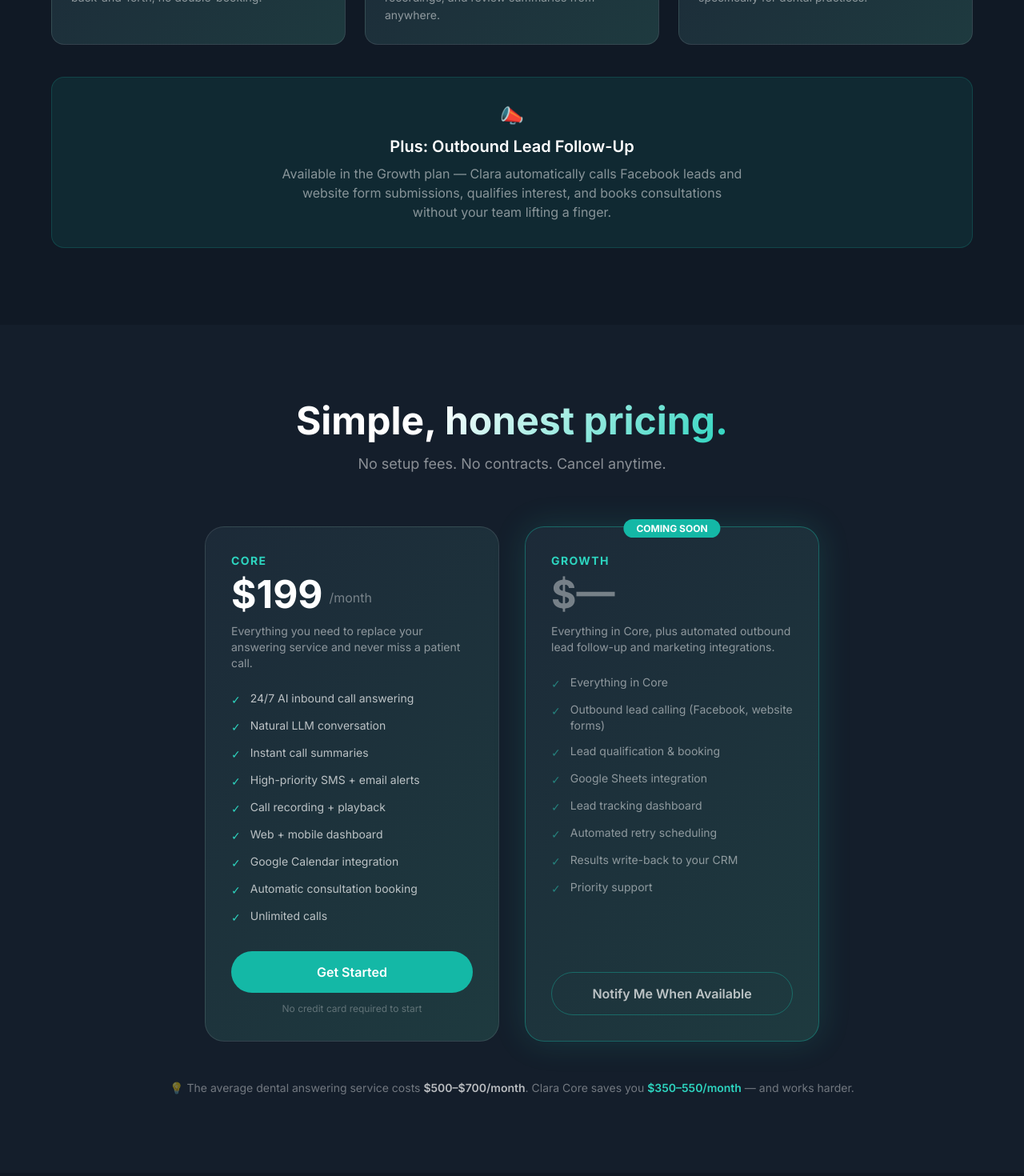
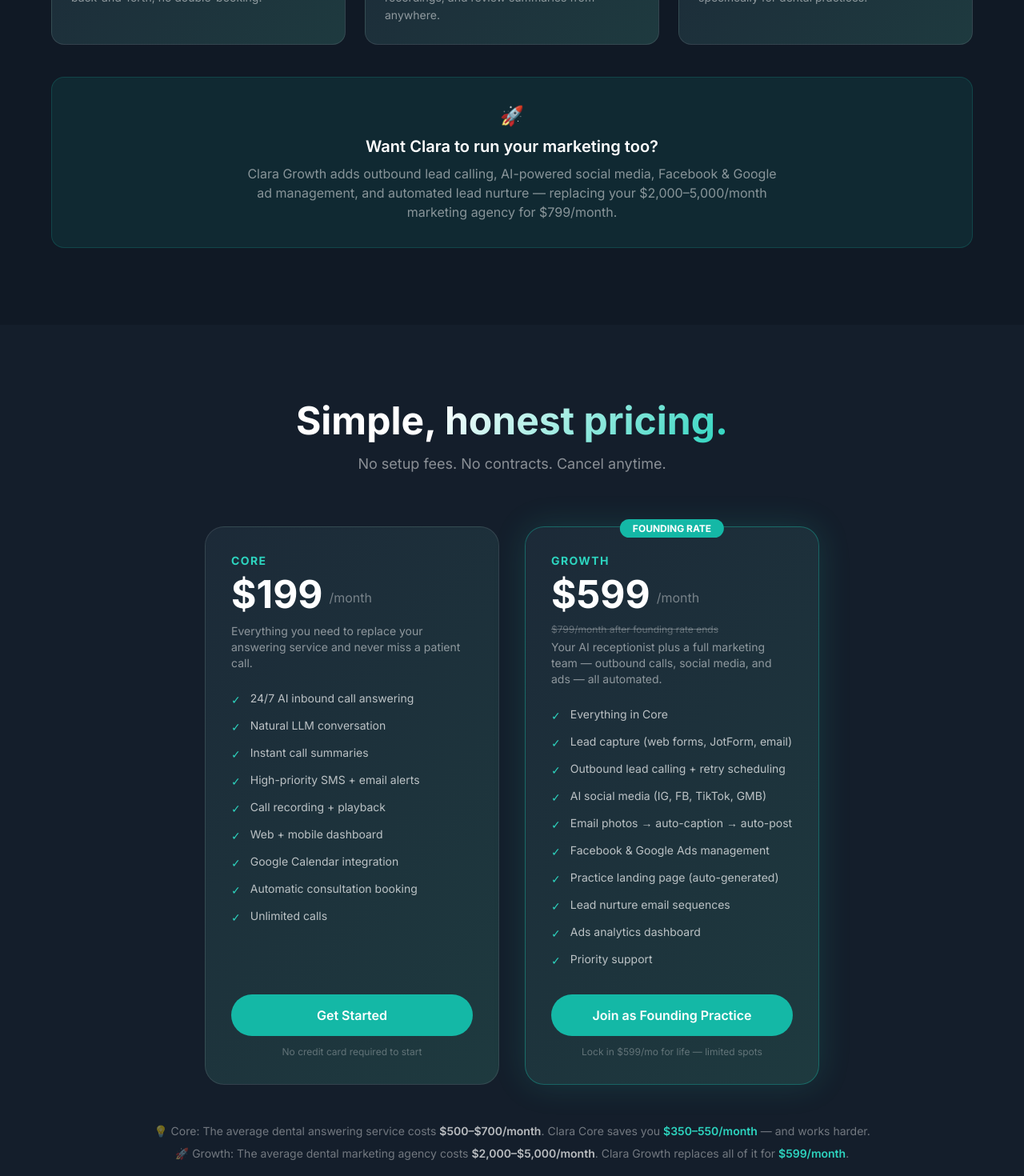
Before and after one commit to dentalondemand/iamclara-website, a Next.js app: page / in a window 1280 px wide. Shown: the part 2260-3730 px from the top of the page at 80% size. Built offline with nearby package versions, Linux system fonts and the light colour scheme.

Commit message:
pricing: Growth tier live at 99 founding rate (99 standard)

```diff
--- a/app/page.tsx
+++ b/app/page.tsx
@@ -214,11 +214,11 @@
 
         {/* Growth tier teaser */}
         <div className="mt-10 bg-teal-500/10 border border-teal-500/20 rounded-2xl p-8 text-center">
-          <div className="text-2xl mb-2">📣</div>
-          <h3 className="text-xl font-semibold mb-2">Plus: Outbound Lead Follow-Up</h3>
-          <p className="text-white/50 max-w-xl mx-auto">
-            Available in the Growth plan — Clara automatically calls Facebook leads and website form submissions,
-            qualifies interest, and books consultations without your team lifting a finger.
+          <div className="text-2xl mb-2">🚀</div>
+          <h3 className="text-xl font-semibold mb-2">Want Clara to run your marketing too?</h3>
+          <p className="text-white/50 max-w-2xl mx-auto">
+            Clara Growth adds outbound lead calling, AI-powered social media, Facebook &amp; Google ad management,
+            and automated lead nurture — replacing your $2,000–5,000/month marketing agency for $799/month.
           </p>
         </div>
       </div>
@@ -280,49 +280,58 @@
           {/* Growth Plan */}
           <div className="relative bg-card-gradient border border-teal-500/40 rounded-3xl p-8 flex flex-col glow">
             <div className="absolute -top-3 left-1/2 -translate-x-1/2">
-              <span className="bg-teal-500 text-white text-xs font-bold px-4 py-1 rounded-full">COMING SOON</span>
+              <span className="bg-teal-500 text-white text-xs font-bold px-4 py-1 rounded-full">FOUNDING RATE</span>
             </div>
 
             <div className="mb-6">
               <div className="text-teal-400 text-sm font-bold tracking-widest mb-2">GROWTH</div>
               <div className="flex items-end gap-2 mb-3">
-                <span className="text-5xl font-bold text-white/40">$—</span>
+                <span className="text-5xl font-bold">$599</span>
+                <span className="text-white/40 mb-2">/month</span>
               </div>
+              <p className="text-white/30 text-xs mb-1 line-through">$799/month after founding rate ends</p>
               <p className="text-white/50 text-sm">
-                Everything in Core, plus automated outbound lead follow-up and marketing integrations.
+                Your AI receptionist plus a full marketing team — outbound calls, social media, and ads — all automated.
               </p>
             </div>
 
             <ul className="space-y-3 mb-8 flex-1">
               {[
                 'Everything in Core',
-                'Outbound lead calling (Facebook, website forms)',
-                'Lead qualification & booking',
-                'Google Sheets integration',
-                'Lead tracking dashboard',
-                'Automated retry scheduling',
-                'Results write-back to your CRM',
+                'Lead capture (web forms, JotForm, email)',
+                'Outbound lead calling + retry scheduling',
+                'AI social media (IG, FB, TikTok, GMB)',
+                'Email photos → auto-caption → auto-post',
+                'Facebook & Google Ads management',
+                'Practice landing page (auto-generated)',
+                'Lead nurture email sequences',
+                'Ads analytics dashboard',
                 'Priority support',
               ].map((item) => (
-                <li key={item} className="flex items-start gap-3 text-sm text-white/50">
-                  <span className="text-teal-400/50 mt-0.5 flex-shrink-0">✓</span>
+                <li key={item} className="flex items-start gap-3 text-sm text-white/70">
+                  <span className="text-teal-400 mt-0.5 flex-shrink-0">✓</span>
                   {item}
                 </li>
               ))}
             </ul>
 
-            <a href="mailto:jay@dental-on-demand.com?subject=Clara Growth - Notify Me"
-              className="block text-center border border-teal-500/40 hover:border-teal-400 text-white/70 hover:text-white font-semibold py-3.5 rounded-full transition-colors">
-              Notify Me When Available
+            <a href="mailto:jay@dental-on-demand.com?subject=Clara Growth - Founding Practice"
+              className="block text-center bg-teal-500 hover:bg-teal-400 text-white font-semibold py-3.5 rounded-full transition-colors">
+              Join as Founding Practice
             </a>
+            <p className="text-center text-white/30 text-xs mt-3">Lock in $599/mo for life — limited spots</p>
           </div>
         </div>
 
         {/* Savings callout */}
-        <div className="mt-12 text-center">
+        <div className="mt-12 text-center space-y-2">
           <p className="text-white/40 text-sm">
-            💡 The average dental answering service costs <span className="text-white/70 font-semibold">$500–$700/month</span>.
+            💡 Core: The average dental answering service costs <span className="text-white/70 font-semibold">$500–$700/month</span>.
             Clara Core saves you <span className="text-teal-400 font-semibold">$350–550/month</span> — and works harder.
+          </p>
+          <p className="text-white/40 text-sm">
+            🚀 Growth: The average dental marketing agency costs <span className="text-white/70 font-semibold">$2,000–$5,000/month</span>.
+            Clara Growth replaces all of it for <span className="text-teal-400 font-semibold">$599/month</span>.
           </p>
         </div>
       </div>
```
